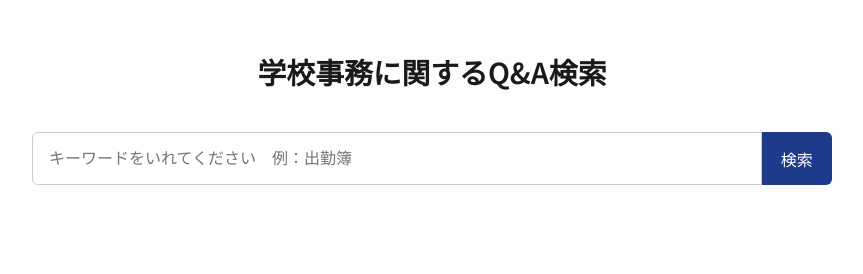
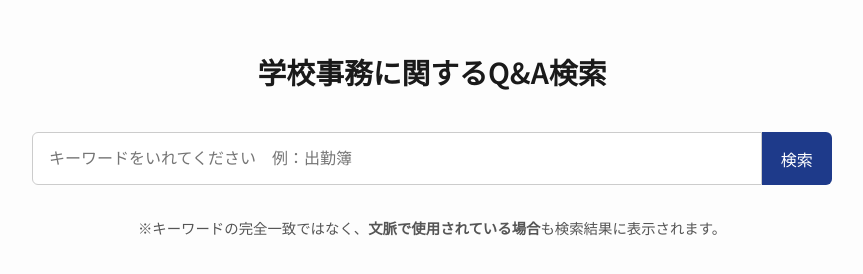
Before and after one commit to ODdW1t1nDes0rWH/qa-viewer-isa, a plain HTML site: page index.html in a window 1280 px wide. Shown: the whole page, without its empty margins (208-1071 px from the left). Drawn offline with Linux system fonts and the light colour scheme.

Commit message:
Update index.html

```diff
--- a/index.html
+++ b/index.html
@@ -112,6 +112,10 @@
     <button onclick="searchQA()">検索</button>
   </div>
   <div id="results"></div>
+<p style="text-align:center; font-size: 0.9rem; color: #555;">
+    ※キーワードの完全一致ではなく、<strong>文脈で使用されている場合</strong>も検索結果に表示されます。
+  </p>
+
 
   <script>
     let qaData = [];
```
